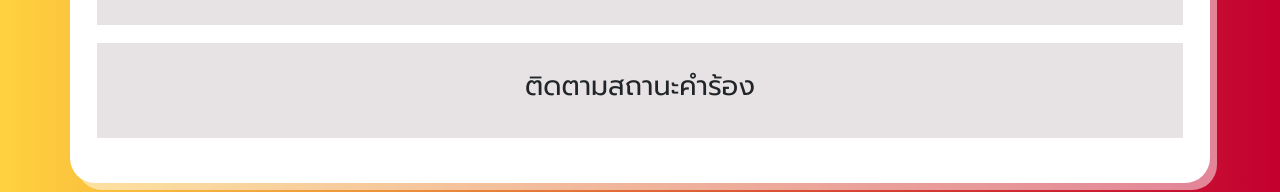
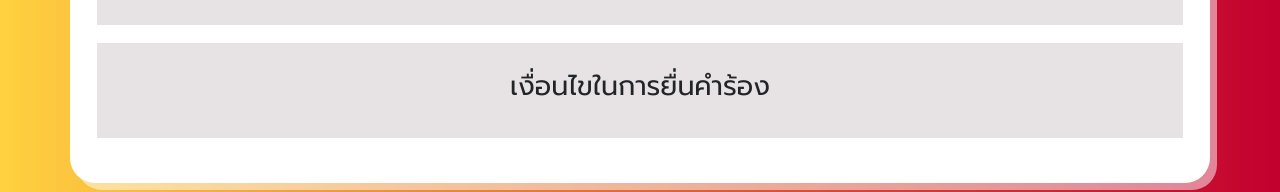
Before and after one commit to wuttipat6509650716/test1, a plain HTML site: page front/index.html in a window 1280 px wide. Shown: the part 426-618 px from the top of the page. Drawn offline with nearby package versions, Linux system fonts and the light colour scheme.

Commit message:
Add files via upload

```diff
--- a/front/index.html
+++ b/front/index.html
@@ -36,7 +36,7 @@
     </div>
 
     <div class="container p-4 my-3" id="color1">
-        <h4 class="center-text">ติดตามสถานะคำร้อง</h4>
+        <h4 class="center-text">เงื่อนไขในการยื่นคำร้อง</h4>
     </div>
 
 </div>
```
